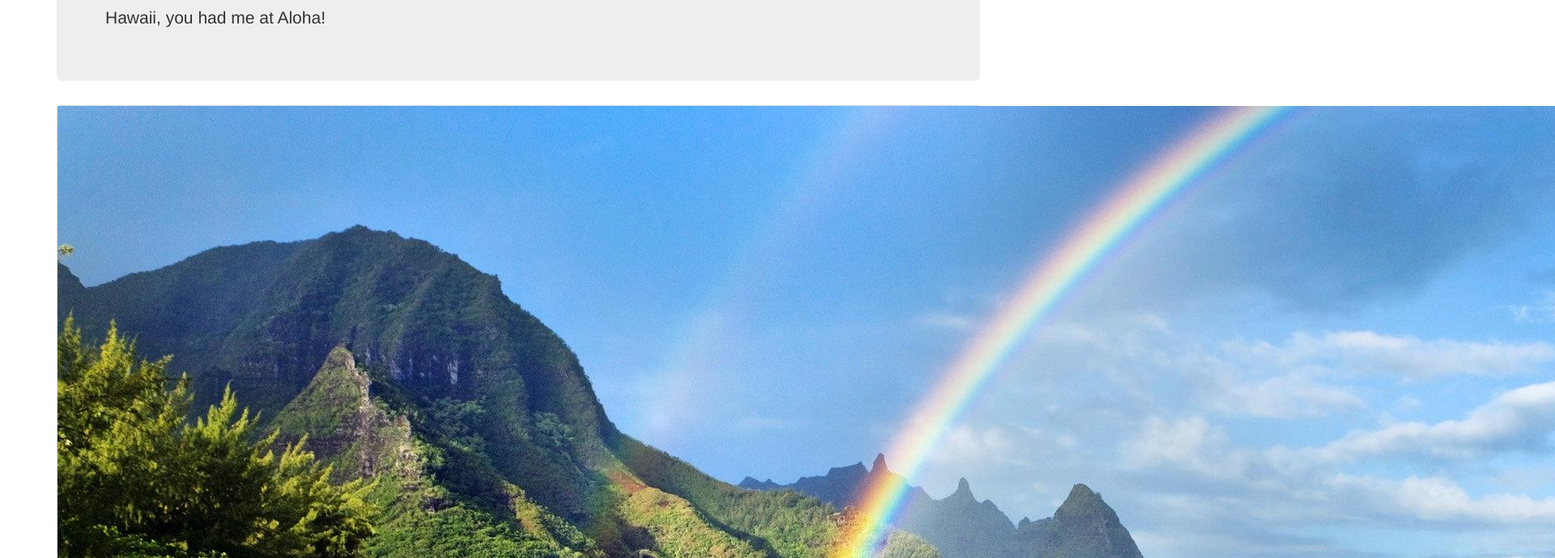
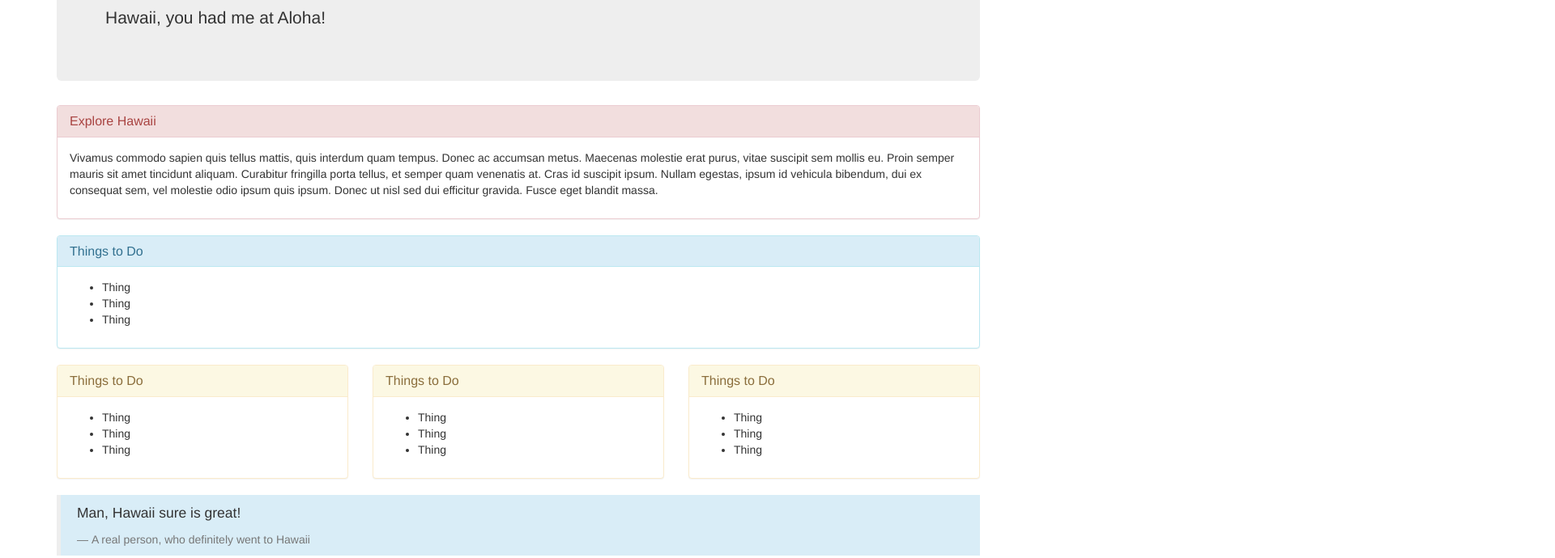
Before and after one commit to mwarsame9/vacation, a plain HTML site: page index.html in a window 1280 px wide. Shown: the part 140-830 px from the top of the page at 81% size, 1920 px wide, since content can reach past the window. Drawn offline with Linux system fonts and the light colour scheme.

Commit message:
add columns and rows.

```diff
--- a/index.html
+++ b/index.html
@@ -11,9 +11,6 @@
         <p>Hawaii, you had me at Aloha!</p>
       </div>
 
-      <div class="panel panel-default">
-        <img src="hawaii.jpg" alt="hawaii" />
-      </div>
 
       <div class="panel panel-danger">
         <div class="panel-heading">
@@ -39,6 +36,52 @@
       </div>
       </div>
 
+        <div class="row">
+            <div class="col-md-4">
+              <div class="panel panel-warning">
+                <div class="panel-heading bg-success">
+                  <h2 class="panel-title">Things to Do</h2>
+                </div>
+              <div class="panel-body">
+                <ul>
+                  <li>Thing</li>
+                  <li>Thing</li>
+                  <li>Thing</li>
+                </ul>
+              </div>
+              </div>
+            </div>
+            <div class="col-md-4">
+              <div class="panel panel-warning">
+                <div class="panel-heading">
+                  <h2 class="panel-title">Things to Do</h2>
+                </div>
+                <div class="panel-body">
+                  <ul>
+                    <li>Thing</li>
+                    <li>Thing</li>
+                    <li>Thing</li>
+                  </ul>
+                </div>
+              </div>
+            </div>
+            <div class="col-md-4">
+              <div class="panel panel-warning">
+                <div class="panel-heading">
+                  <h2 class="panel-title">Things to Do</h2>
+                </div>
+                <div class="panel-body">
+                  <ul>
+                    <li>Thing</li>
+                    <li>Thing</li>
+                    <li>Thing</li>
+                  </ul>
+                </div>
+            </div>
+        </div>
+      </div>
+
+
       <blockquote class="bg-info">
         <p>Man, Hawaii sure is great!</p>
         <footer>A real person, who definitely went to Hawaii</footer>
```
Also changed, not shown: css/styles.css (added).
